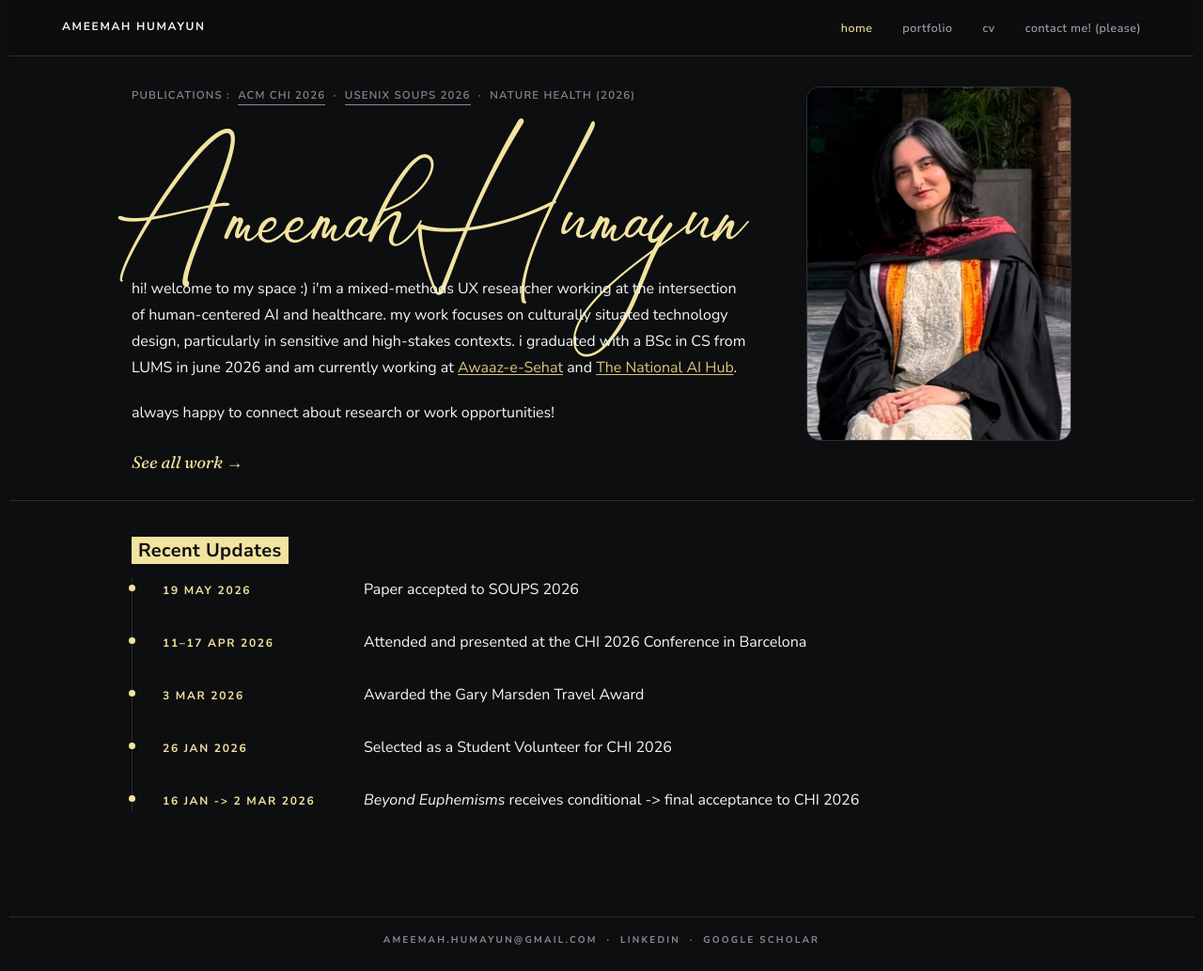
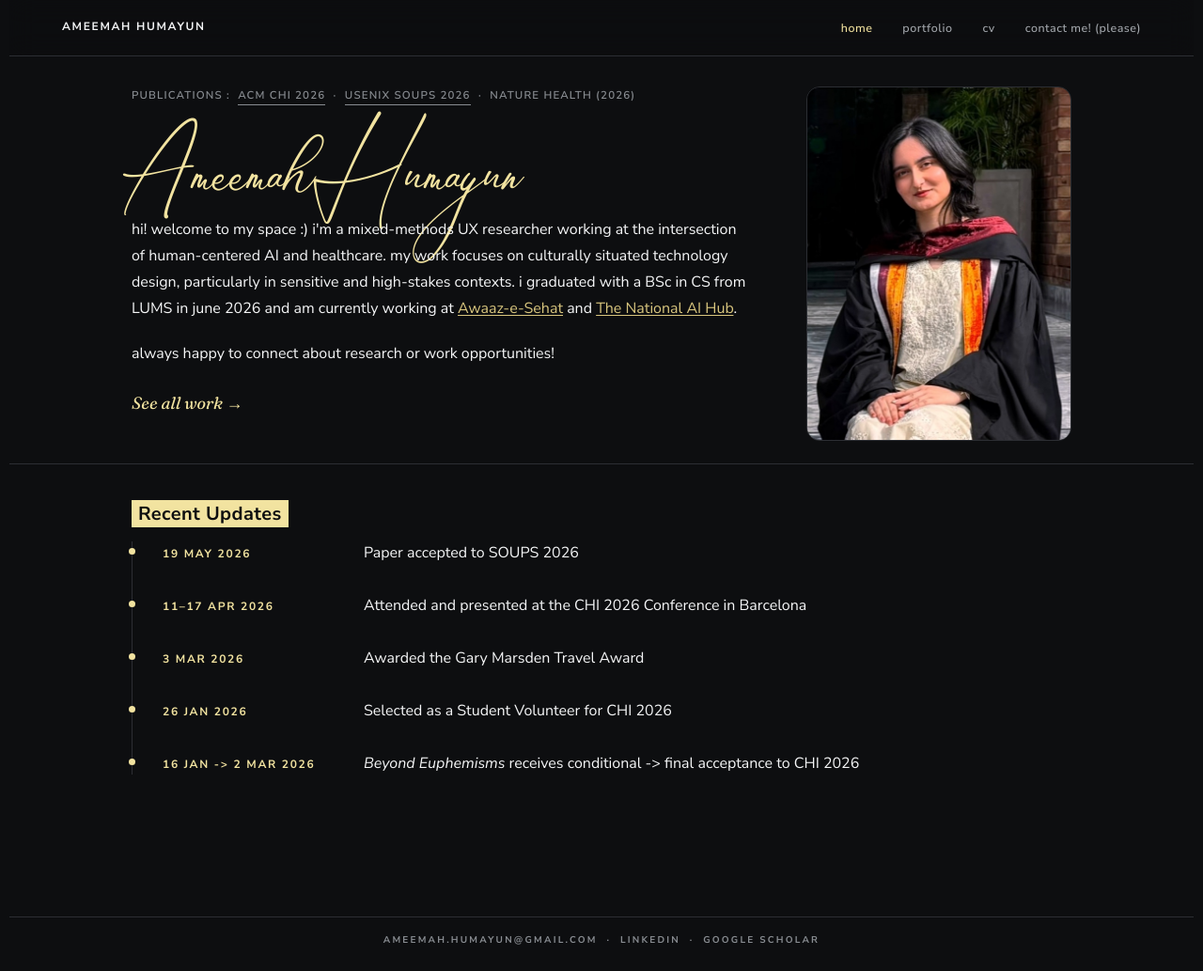
Before and after one commit to ameemahumayun/ameemahumayun.github.io, a Jekyll site: the page built from index.html, in a window 1280 px wide and 1033 px high. Shown: the whole window at 94% size. Built offline with Jekyll 4.4.1, drawn with Linux system fonts in a browser that asks for light colours.

Commit message:
Shrink homepage signature size and tighten top spacing

```diff
--- a/assets/css/components.css
+++ b/assets/css/components.css
@@ -834,6 +834,6 @@ details[open] .accordion__icon::after { opacity: 0; }                          /
   font-weight: 400;
   font-style: normal;
   color: var(--color-accent);
-  font-size: clamp(3.5rem, 7vw, 5.5rem);
+  font-size: clamp(2.5rem, 5vw, 3.5rem);
   line-height: 1.1;
 }
--- a/index.html
+++ b/index.html
@@ -15,7 +15,7 @@ description: Mixed-methods UX researcher working on human-centered AI for health
         <a href="https://www.usenix.org/conference/soups2026/presentation/shanza" target="_blank" rel="noopener" class="link-quiet link-underline-mute">USENIX SOUPS 2026</a> &nbsp;·&nbsp;
         <span>Nature Health (2026)</span>
       </p>
-      <h1 class="signature-text" style="margin-top:4.5rem;margin-bottom:0.75rem;">Ameemah Humayun</h1>
+      <h1 class="signature-text" style="margin-top:2.75rem;margin-bottom:0.75rem;">Ameemah Humayun</h1>
       <p class="lead" style="max-width:660px;font-size:var(--text-base);line-height:1.75;margin-bottom:1.25rem;">hi! welcome to my space :) i'm a mixed-methods UX researcher working at the intersection of human-centered AI and healthcare. my work focuses on culturally situated technology design, particularly in sensitive and high-stakes contexts. i graduated with a BSc in CS from LUMS in june 2026 and am currently working at <a href="https://www.awaazesehat.com/" target="_blank" rel="noopener" class="link-teal">Awaaz-e-Sehat</a> and <a href="https://thenationalaihub.com/" target="_blank" rel="noopener" class="link-teal">The National AI Hub</a>.</p>
       <p class="lead" style="max-width:660px;font-size:var(--text-base);line-height:1.75;margin-bottom:1.25rem;">always happy to connect about research or work opportunities!</p>
       <p style="margin-top:1.5rem;">
```
